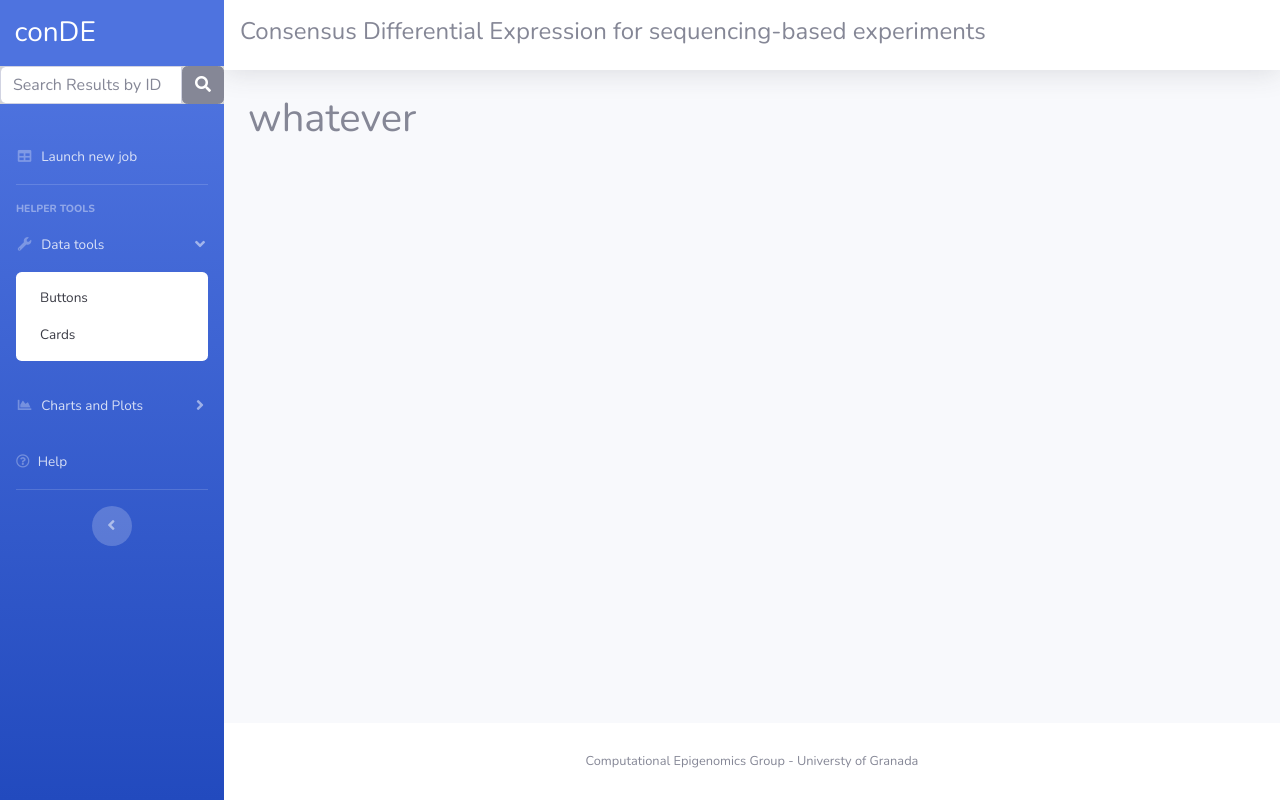
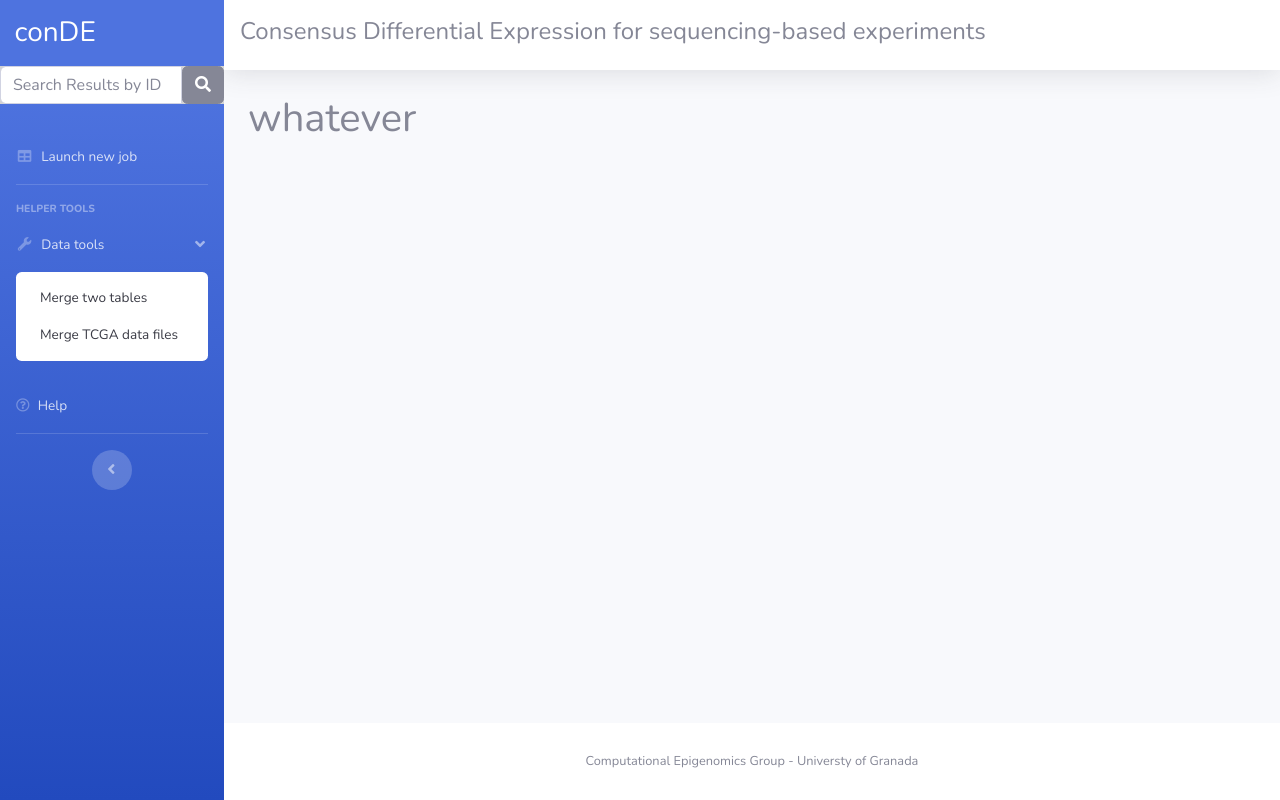
Before and after one commit to sert23/conDE, a Django app: page / in a window 1280 px wide, after a click on "Data tools". Run offline with Django 3.2, Linux system fonts and the light colour scheme; parts of the project's set-up code (start-up, migrations or seed data) failed here and were passed over; some libraries are stand-ins or nearby versions.

Commit message:
fixing sidebar links

```diff
--- a/templates/base.html
+++ b/templates/base.html
@@ -48,13 +48,16 @@
       <div style="background-color:lightgrey">
                          <div class="input-group custom-search-form">
 
-                                    <input type="text" name="job_id" class="form-control" placeholder="Search Results by ID">
+                                    <input oninput="updateSearch();" type="text" id="jobId" name="jobId" class="form-control" placeholder="Search Results by ID">
                                 <span class="input-group-btn">
-                                <button class="btn btn-secondary" type="submit">
+                                <a id="search_link" href="#"> <button class="btn btn-secondary">
+{#                                <button class="btn btn-secondary" type="submit">#}
                                     <i class="fa fa-search"></i>
-                                </button>
+                                </button></a>
                             </span>
+                        <script>
 
+                        </script>
                 </div>
         </div>
 
@@ -88,28 +91,28 @@
         <div id="collapseTwo" class="collapse" aria-labelledby="headingTwo" data-parent="#accordionSidebar">
           <div class="bg-white py-2 collapse-inner rounded">
 {#            <h6 class="collapse-header">Custom Components:</h6>#}
-            <a class="collapse-item" href="buttons.html">Buttons</a>
-            <a class="collapse-item" href="cards.html">Cards</a>
+            <a class="collapse-item" href="buttons.html">Merge two tables</a>
+            <a class="collapse-item" href="cards.html">Merge TCGA data files</a>
           </div>
         </div>
       </li>
 
       <!-- Nav Item - Utilities Collapse Menu -->
-      <li class="nav-item">
-        <a class="nav-link collapsed" href="#" data-toggle="collapse" data-target="#collapseUtilities" aria-expanded="true" aria-controls="collapseUtilities">
-          <i class="fas fa-fw fa-chart-area"></i>
-          <span>Charts and Plots</span>
-        </a>
-        <div id="collapseUtilities" class="collapse" aria-labelledby="headingUtilities" data-parent="#accordionSidebar">
-          <div class="bg-white py-2 collapse-inner rounded">
+{#      <li class="nav-item">#}
+{#        <a class="nav-link collapsed" href="#" data-toggle="collapse" data-target="#collapseUtilities" aria-expanded="true" aria-controls="collapseUtilities">#}
+{#          <i class="fas fa-fw fa-chart-area"></i>#}
+{#          <span>Charts and Plots</span>#}
+{#        </a>#}
+{#        <div id="collapseUtilities" class="collapse" aria-labelledby="headingUtilities" data-parent="#accordionSidebar">#}
+{#          <div class="bg-white py-2 collapse-inner rounded">#}
 {#            <h6 class="collapse-header">Custom Utilities:</h6>#}
-            <a class="collapse-item" href="utilities-color.html">Colors</a>
-            <a class="collapse-item" href="utilities-border.html">Borders</a>
-            <a class="collapse-item" href="utilities-animation.html">Animations</a>
-            <a class="collapse-item" href="utilities-other.html">Other</a>
-          </div>
-        </div>
-      </li>
+{#            <a class="collapse-item" href="utilities-color.html">Colors</a>#}
+{#            <a class="collapse-item" href="utilities-border.html">Borders</a>#}
+{#            <a class="collapse-item" href="utilities-animation.html">Animations</a>#}
+{#            <a class="collapse-item" href="utilities-other.html">Other</a>#}
+{#          </div>#}
+{#        </div>#}
+{#      </li>#}
 
          <!-- Nav Item - Charts -->
       <li class="nav-item">
@@ -290,6 +293,19 @@
 
   <script src="{% static  'js/sb-admin-2.min.js'%}"></script>
 
+  <script>
+
+          function updateSearch() {
+              var search_url = "{% url 'search_result' %}?";
+              var pars = $("#jobId").serialize();
+                $("#search_link").attr("href", search_url.concat(pars));
+
+              {#jobID = $("#jobId").val();#}
+              {#base_url = "{% url 'search_result' %}"#}
+
+        }
+
+  </script>
 
 {% block js %}  {% endblock %}
 
```
